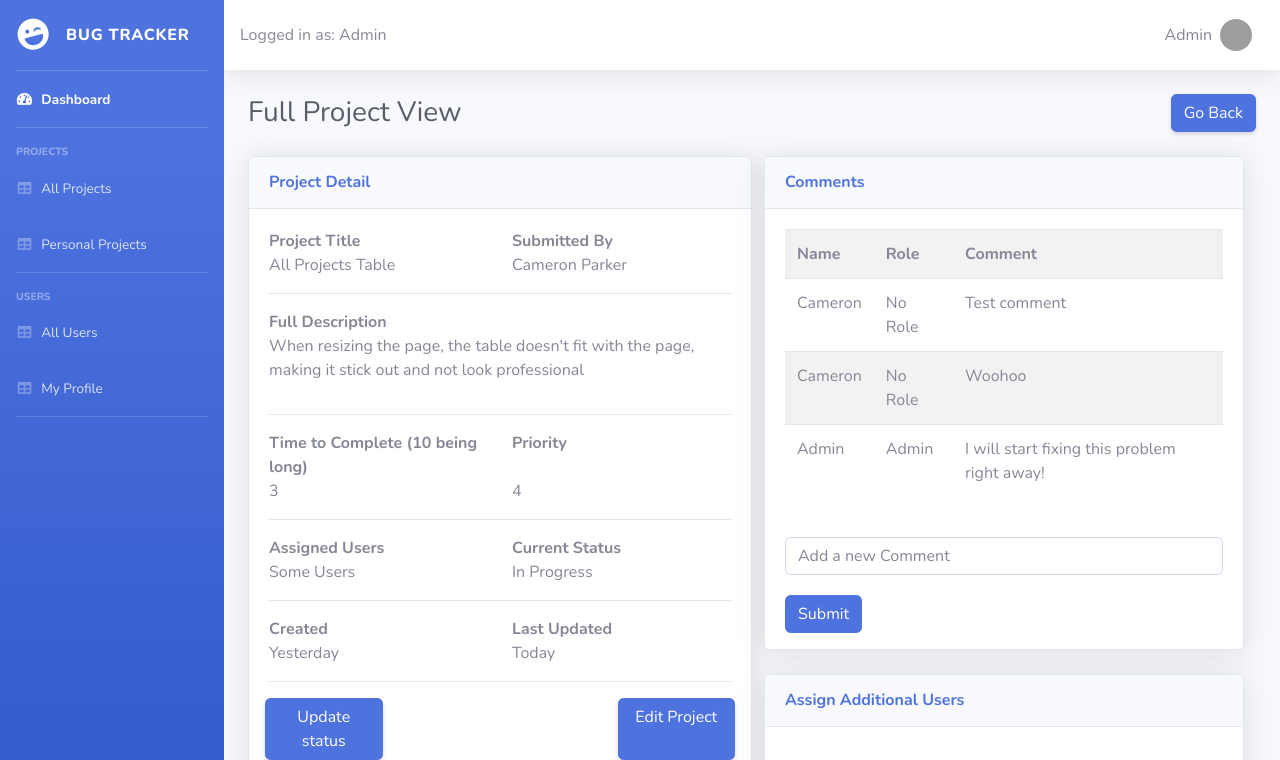
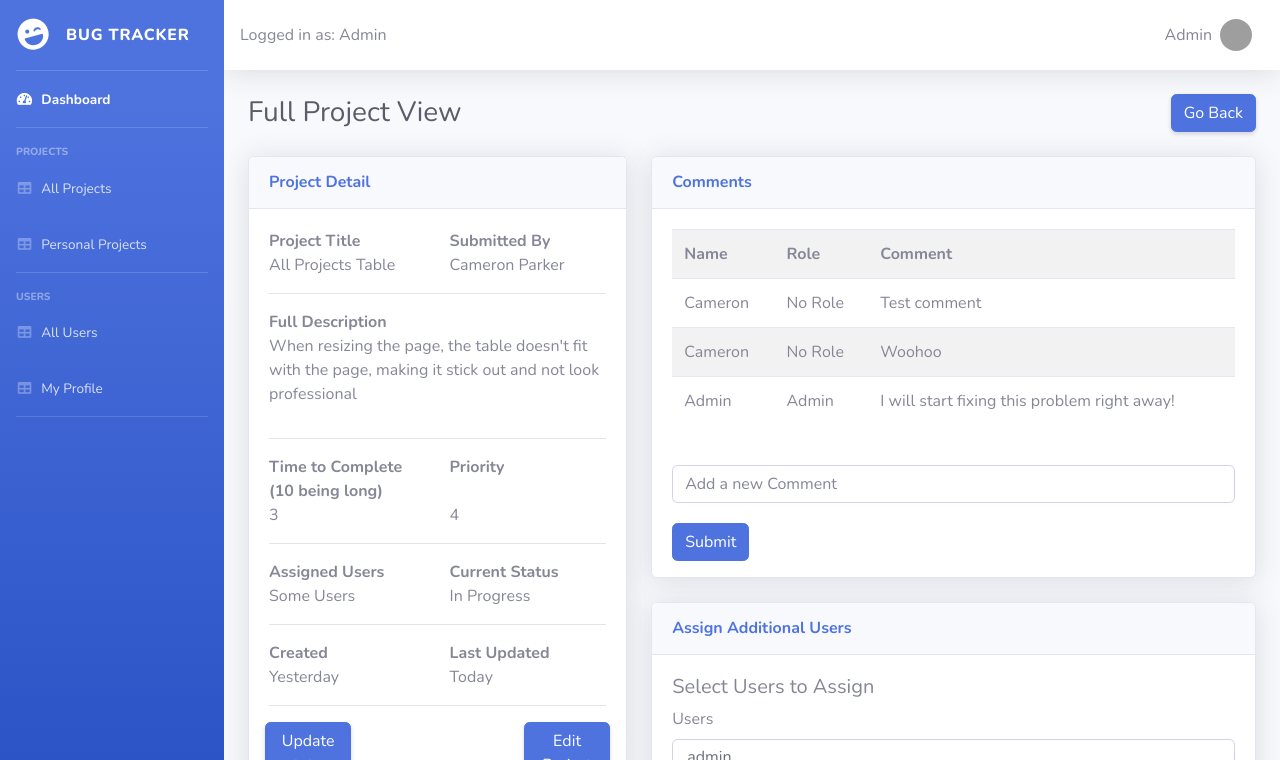
Before and after one commit to Cams-Code/Bug_Tracker, a Flask app: page /view_projects/1 in a window 1280 px wide. Shown: the top 760 px of the page. Run offline with Flask 2, Linux system fonts and the light colour scheme; a user stored in the database is signed in; data comes from the database, SQL or seed files in the repository; some libraries are stand-ins or nearby versions; grey boxes are pictures that could not be loaded.

Commit message:
Add basic select field to assign projects

```diff
--- a/forms.py
+++ b/forms.py
@@ -1,7 +1,7 @@
 # imports
 
 from flask_wtf import FlaskForm
-from wtforms import StringField, SubmitField, PasswordField, IntegerField, TextField, SelectField
+from wtforms import StringField, SubmitField, PasswordField, TextField, SelectField, SelectMultipleField
 from wtforms.validators import DataRequired, Email
 from flask_ckeditor import CKEditorField
 
@@ -44,3 +44,9 @@ class StatusForm(FlaskForm):
     choices = ("Not Started", "In Progress", "To Review", "Completed")
     status = SelectField("", choices=choices, validators=[DataRequired()])
     status_submit = SubmitField("Update", render_kw={"class": "btn btn-primary"})
+
+
+# WTForm linked to assigning users to projects
+class ProjectAssignForm(FlaskForm):
+    users = SelectMultipleField(choices="", validators=[DataRequired()])
+    assign_submit = SubmitField("Assign")
--- a/main.py
+++ b/main.py
@@ -11,7 +11,7 @@ from sqlalchemy.orm import relationship
 from sqlalchemy import Column, Integer, ForeignKey, String, Text
 from sqlalchemy.ext.declarative import declarative_base
 from flask_login import UserMixin, login_user, LoginManager, login_required, current_user, logout_user
-from forms import AddBugForm, RegisterForm, LoginForm, CommentForm, StatusForm
+from forms import AddBugForm, RegisterForm, LoginForm, CommentForm, StatusForm, ProjectAssignForm
 from flask_gravatar import Gravatar
 from functools import wraps
 from flask import abort
@@ -251,8 +251,11 @@ def edit_projects(project_id):
 @login_required
 def view_projects(project_id):
     project = Bugs.query.get(project_id)
+    user_list = Users.query.all()
     form = CommentForm()
     status_form = StatusForm()
+    assign_form = ProjectAssignForm()
+    assign_form.users.choices = [(user.full_name, user.full_name) for user in user_list]
 
     # add comment
     if form.validate_on_submit() and form.comment.data:
@@ -275,7 +278,9 @@ def view_projects(project_id):
         db.session.commit()
         return redirect(url_for("view_projects", project_id=project_id))
 
-    return render_template("full_project_view.html", project=project, form=form, status=status_form)
+    # assign users
+
+    return render_template("full_project_view.html", project=project, form=form, status=status_form, assign=assign_form)
 
 
 @app.route("/delete_project/<int:project_id>", methods=["GET", "POST"])
--- a/templates/full_project_view.html
+++ b/templates/full_project_view.html
@@ -14,10 +14,10 @@
 
                     <!-- Content Row -->
                     <div class="proj-row">
-                    <div class="column" style="float: left; width:50%;">
+                    <div class="column" style="float: left; width:40%; padding-right: 1.5rem;">
 
                         <!-- Area Chart -->
-                        <div class="col-12detail">
+                        <div class="detail">
                             <div class="card shadow mb-4">
                                 <div class="card-header py-3 d-flex flex-row align-items-center justify-content-between">
                                     <h6 class="m-0 font-weight-bold text-primary">Project Detail</h6>
@@ -108,7 +108,7 @@
                         </div>
 
                         <!-- Content Column -->
-                        <div class="col-12 users">
+                        <div class="users">
 
                             <!-- Project Card Example -->
                             <div class="card shadow mb-4">
@@ -127,10 +127,10 @@
                     </div>
 
                     <!-- Content Row -->
-                    <div class="column" style="float: left; width:50%;">
+                    <div class="column" style="float: left; width:60%;">
 
                         <!-- Comments -->
-                        <div class="col-12 comments">
+                        <div class="comments">
                             <div class="card shadow mb-4">
                                 <!-- Card Header - Dropdown -->
                                 <div
@@ -159,24 +159,19 @@
                         </div>
 
 
-                        <div class="col-12 new">
+                        <div class="new">
 
-                            <!-- Illustrations -->
+                            <!-- Add new Users -->
                             <div class="card shadow mb-4">
                                 <div class="card-header py-3">
                                     <h6 class="m-0 font-weight-bold text-primary">Assign Additional Users</h6>
                                 </div>
                                 <div class="card-body">
-                                    <div class="text-center">
-                                        <img class="img-fluid px-3 px-sm-4 mt-3 mb-4" style="width: 25rem;"
-                                            src="img/undraw_posting_photo.svg" alt="...">
-                                    </div>
-                                    <p>Add some quality, svg illustrations to your project courtesy of <a
-                                            target="_blank" rel="nofollow" href="https://undraw.co/">unDraw</a>, a
-                                        constantly updated collection of beautiful svg images that you can use
-                                        completely free and without attribution!</p>
-                                    <a target="_blank" rel="nofollow" href="https://undraw.co/">Browse Illustrations on
-                                        unDraw &rarr;</a>
+                                    <form method="post" action="{{ url_for('view_projects', project_id=project.id) }}">
+                                        <h5>Select Users to Assign</h5>
+                                        {{ wtf.form_field(assign.users) }}
+                                        <button type="submit" class="btn btn-primary rounded submit px-3">Assign</button>
+                                    </form>
                                 </div>
                             </div>
 
```
